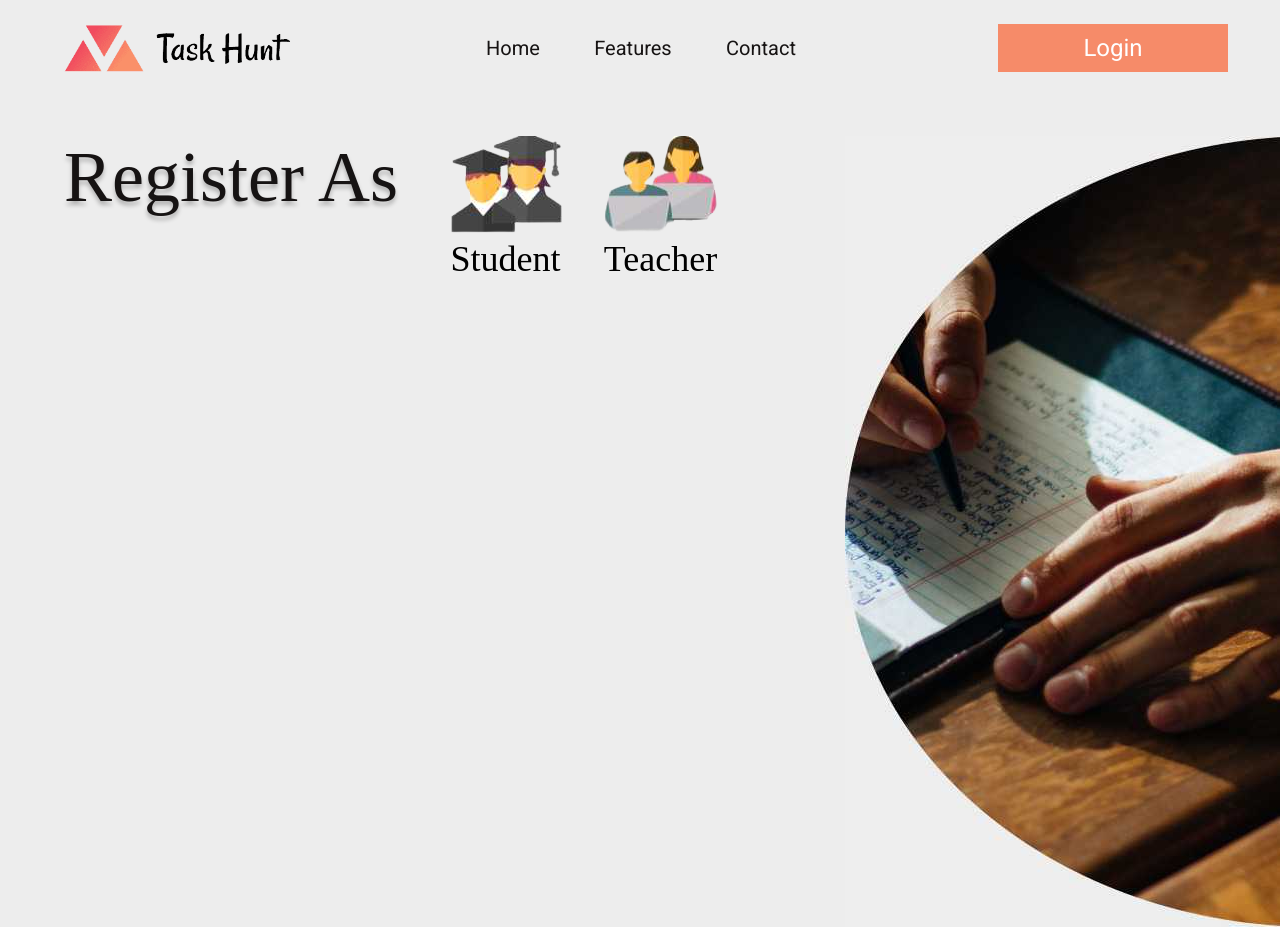
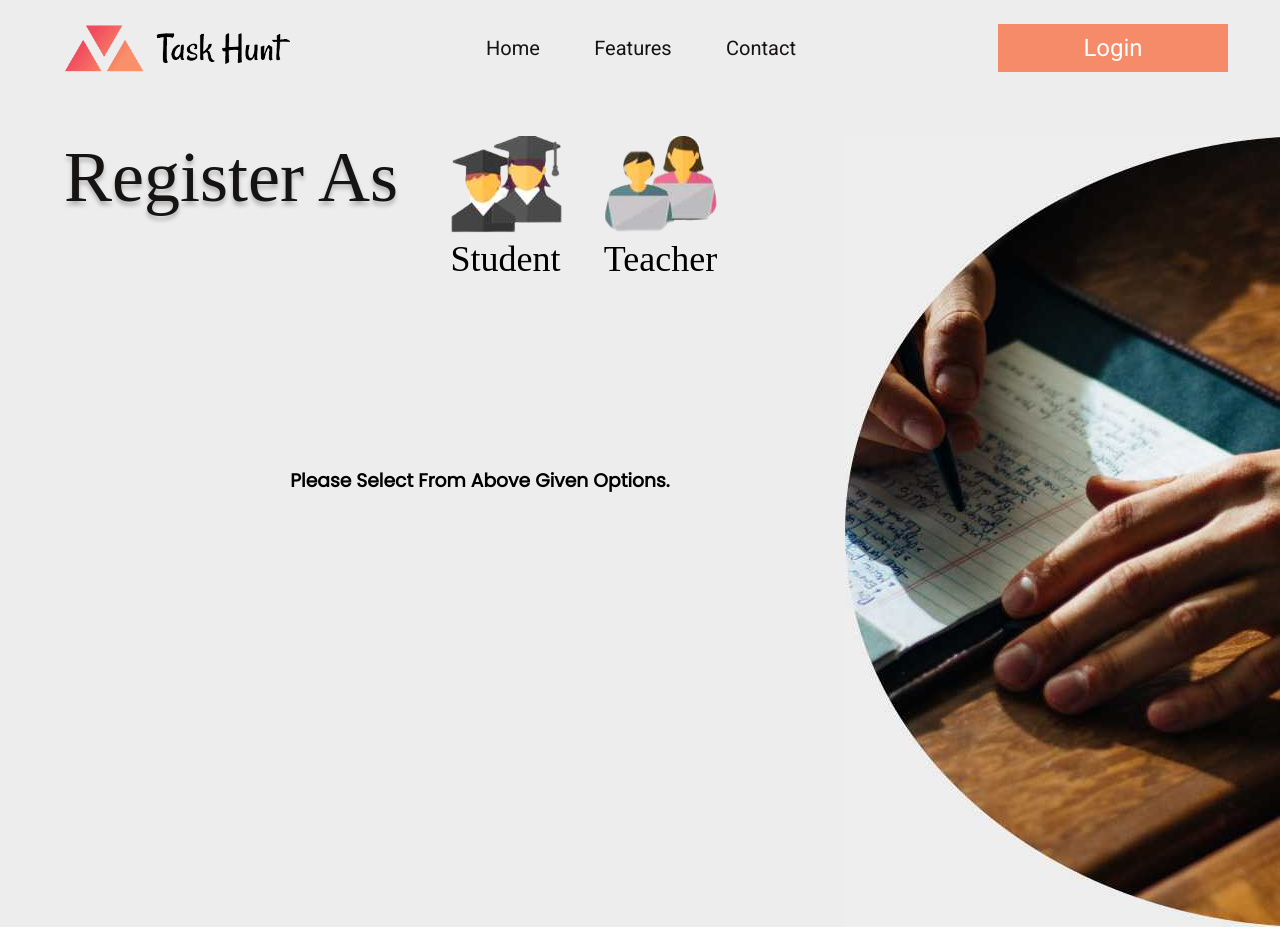
Before and after one commit to bhagyamudgal/task-hunt, a Next.js app: page /signup in a window 1280 px wide. Built offline with nearby package versions, Linux system fonts and the light colour scheme; a web font is replaced by a local one.

Commit message:
improved signup ui by adding initial text

```diff
--- a/pages/signup.js
+++ b/pages/signup.js
@@ -7,12 +7,15 @@ import { useState } from "react";
 function SignupPage() {
   const [student, setStudent] = useState(false);
   const [teacher, setTeacher] = useState(false);
+  const [textDisplay, setTextDisplay] = useState(true);
   function studentSignupHandler(event) {
+    setTextDisplay(false);
     setTeacher(false);
     setStudent(true);
   }
 
   function teacherSignupHandler(event) {
+    setTextDisplay(false);
     setStudent(false);
     setTeacher(true);
   }
@@ -27,9 +30,7 @@ function SignupPage() {
           <div
             tabIndex="0"
             className={`${
-              student
-                ? styles.student_div_focus
-                : styles.student_div
+              student ? styles.student_div_focus : styles.student_div
             }`}
             onClick={studentSignupHandler}
           >
@@ -41,11 +42,12 @@ function SignupPage() {
             />
             <h3>Student</h3>
           </div>
-          <div className={`${
-              teacher
-                ? styles.teacher_div_focus
-                : styles.teacher_div
-            }`} onClick={teacherSignupHandler}>
+          <div
+            className={`${
+              teacher ? styles.teacher_div_focus : styles.teacher_div
+            }`}
+            onClick={teacherSignupHandler}
+          >
             <Image
               src="/teacher-icon.png"
               alt="teacher-icon"
@@ -56,6 +58,11 @@ function SignupPage() {
           </div>
         </div>
       </div>
+      {textDisplay && (
+        <div className={styles.text}>
+          <h3>Please Select From Above Given Options.</h3>
+        </div>
+      )}
       {student && <StudentSignupForm />}
       {teacher && <TeacherSignupForm />}
     </div>
--- a/styles/signup.module.css
+++ b/styles/signup.module.css
@@ -72,9 +72,8 @@
   cursor: pointer;
   transform: scale(1.2);
   -webkit-transform: scale(1.2);
-
 }
-.teacher_div_focus{
+.teacher_div_focus {
   width: 135px;
   display: flex;
   flex-direction: column;
@@ -86,7 +85,6 @@
   cursor: pointer;
   transform: scale(1.2);
   -webkit-transform: scale(1.2);
-
 }
 .student_div_focus h3 {
   font-family: Rancho;
@@ -119,6 +117,18 @@
   margin: 0%;
 }
 
+.text {
+  font-family: Poppins;
+  font-style: normal;
+  font-weight: normal;
+  font-size: 16px;
+  margin: auto;
+  width: 100%;
+  min-height: 400px;
+  display: flex;
+  align-items: center;
+  justify-content: center;
+}
 @media only screen and (max-width: 1020px) {
   .body_signup {
     width: 100%;
@@ -139,7 +149,10 @@
   }
 }
 @media only screen and (max-width: 619px) {
-  .main_div{
+  .main_div {
     flex-direction: column;
   }
+  .text {
+    min-height: 200px;
+  }
 }
```
